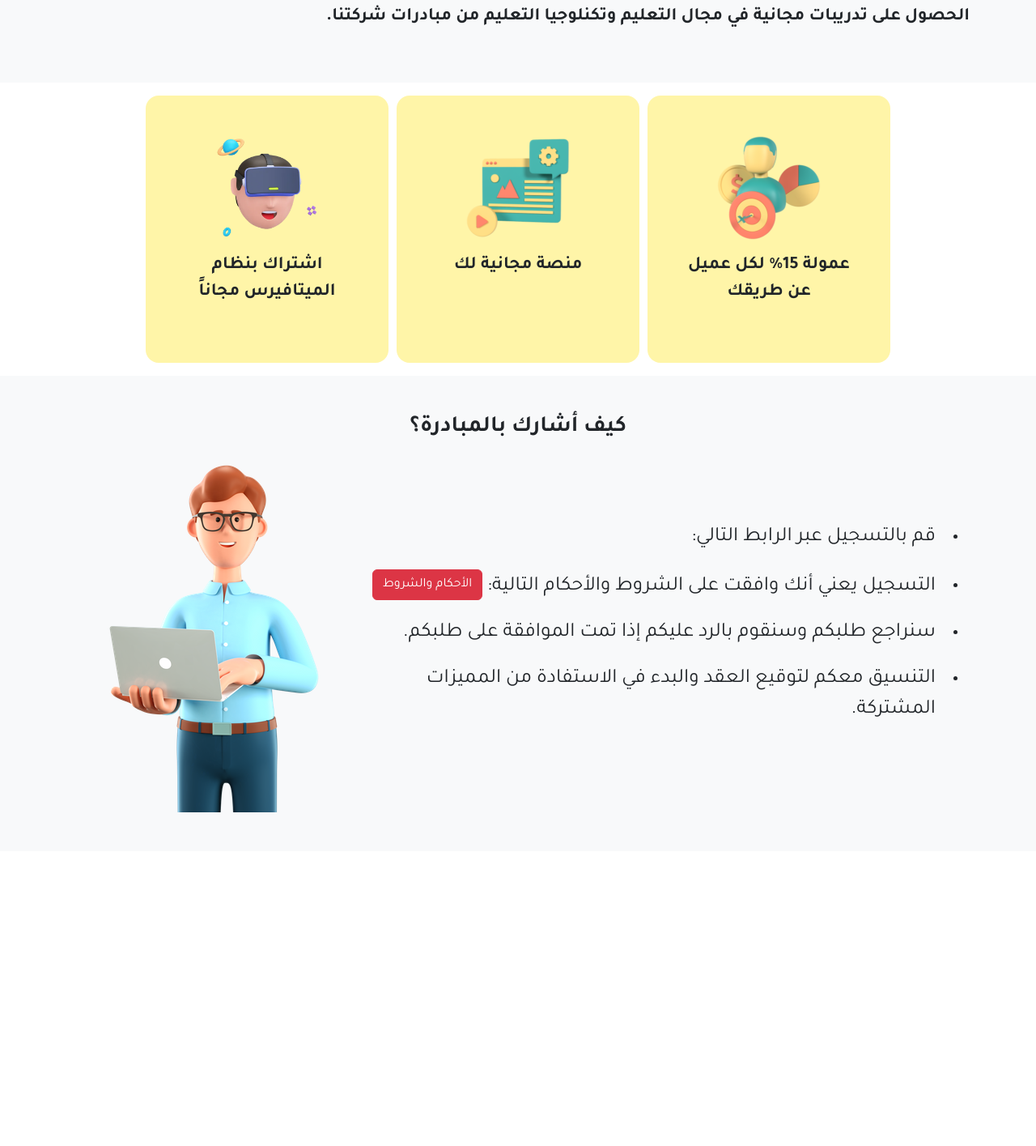
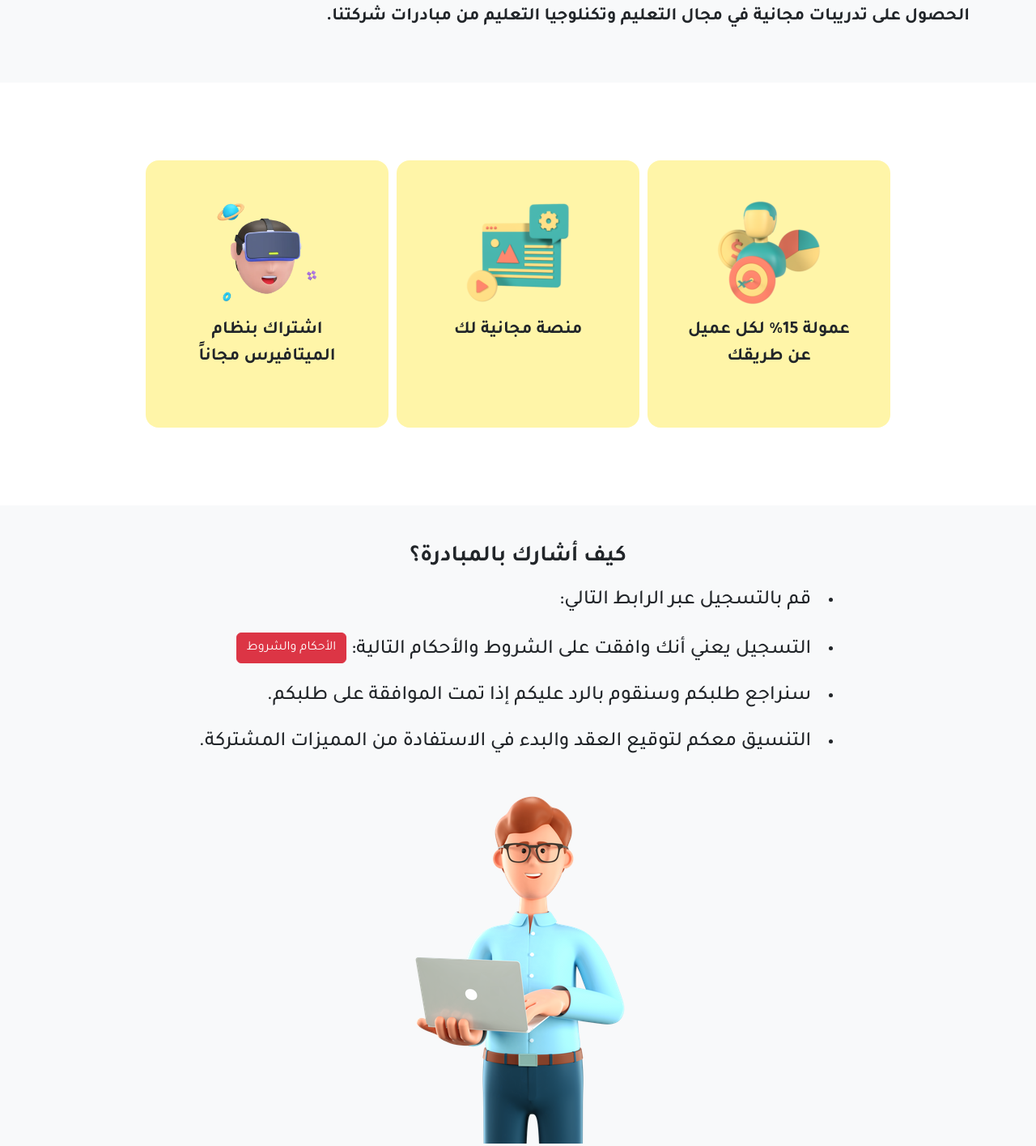
Before and after one commit to Alizelabd/Be-ambassador, a plain HTML site: page index.html in a window 1280 px wide. Shown: the part 558-1973 px from the top of the page at 81% size. Before the commit the page ends 1609 px from the top, so only its background shows below. Drawn offline with Linux system fonts and the light colour scheme.

Commit message:
new edite

```diff
--- a/index.html
+++ b/index.html
@@ -52,7 +52,7 @@
             </div>
         </div>
     </div>
-    <div class="advantages py-3">
+    <div class="advantages py-5 my-5">
         <div class="container">
             <div class="box">
                 <img src="./img/perspective_matte-35-128x128.png" alt="persp">
@@ -71,8 +71,8 @@
     <div class="join-list p-5 bg-body-tertiary">
         <div class="container">
             <h3 class="fw-bold text-center">كيف أشارك بالمبادرة؟</h3>
-            <div class="d-flex align-items-center">
-                <ul class="font-sz3">
+            <div class="d-flex align-items-center flex-wrap justify-content-center">
+                <ul class="font-sz3 fw-medium">
                     <li>قم بالتسجيل عبر الرابط التالي: </li>
                     <li>
                         التسجيل يعني أنك وافقت على الشروط والأحكام التالية:
```
